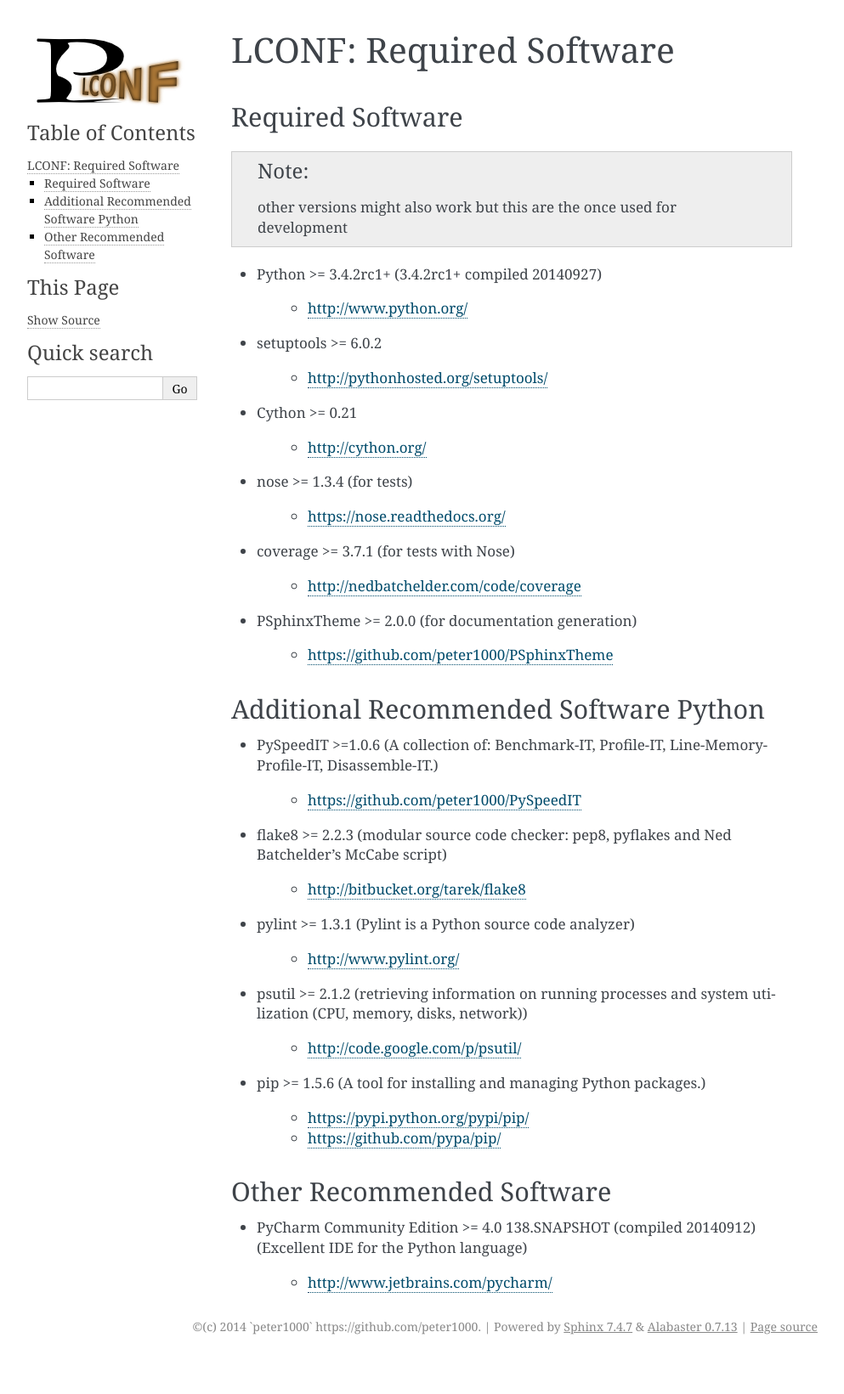
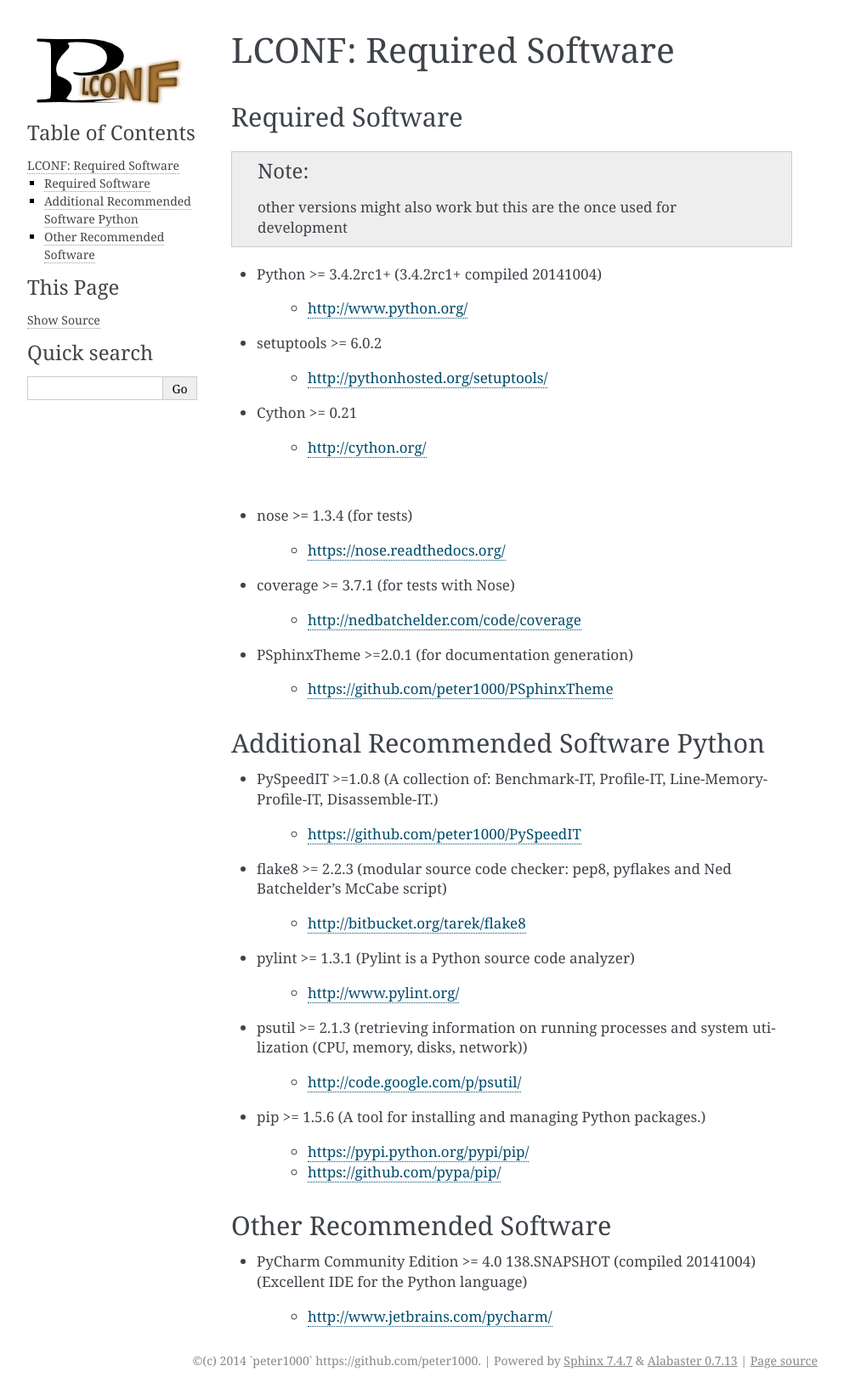
Before and after one commit to peter1000/LCONF, a Sphinx documentation site: the page built from docs/RequiredSoftware.rst, in a window 1280 px wide. Shown: the whole page at 85% size, without its empty margins (148-1141 px from the left). Built offline with Sphinx 7.4.7, drawn with Linux system fonts in a browser that asks for light colours; before the commit the page ends 1601 px from its top, so only the background shows below that.

```diff
--- a/README.rst
+++ b/README.rst
@@ -120,9 +120,8 @@ Projects using LCONF
 
 `projects` which make use of: **LCONF**
 
-- `HealthNutritionPlanner <https://github.com/peter1000/HealthNutritionPlanner>`_
-   Plan: weight loss, healthy diets, meals.
-
+- `PyNHEP <https://github.com/peter1000/PyNHEP>`_
+   PyNHEP: The N(utrition) and H(ealthy) E(ating) P(lanner).
 
 
 |
--- a/docs/RequiredSoftware.rst
+++ b/docs/RequiredSoftware.rst
@@ -12,7 +12,7 @@ Required Software
 
 .. note:: other versions might also work but this are the once used for development
 
-- Python >= 3.4.2rc1+ (3.4.2rc1+  compiled 20140927)
+- Python >= 3.4.2rc1+ (3.4.2rc1+  compiled 20141004)
 
    - `<http://www.python.org/>`_
 
@@ -24,6 +24,7 @@ Required Software
 
    - `<http://cython.org/>`_
 
+|
 
 - nose >= 1.3.4  (for tests)
 
@@ -33,7 +34,7 @@ Required Software
 
    - `<http://nedbatchelder.com/code/coverage>`_
 
-- PSphinxTheme >= 2.0.0  (for documentation generation)
+- PSphinxTheme >=2.0.1  (for documentation generation)
 
    - `<https://github.com/peter1000/PSphinxTheme>`_
 
@@ -41,7 +42,7 @@ Required Software
 Additional Recommended Software Python
 ======================================
 
-- PySpeedIT >=1.0.6  (A collection of: Benchmark-IT, Profile-IT, Line-Memory-Profile-IT, Disassemble-IT.)
+- PySpeedIT >=1.0.8  (A collection of: Benchmark-IT, Profile-IT, Line-Memory-Profile-IT, Disassemble-IT.)
 
    - `<https://github.com/peter1000/PySpeedIT>`_
 
@@ -53,7 +54,7 @@ Additional Recommended Software Python
 
    - `<http://www.pylint.org/>`_
 
-- psutil >= 2.1.2  (retrieving information on running processes and system utilization (CPU, memory, disks, network))
+- psutil >= 2.1.3  (retrieving information on running processes and system utilization (CPU, memory, disks, network))
 
    - `<http://code.google.com/p/psutil/>`_
 
@@ -66,6 +67,6 @@ Additional Recommended Software Python
 Other Recommended Software
 ==========================
 
-- PyCharm Community Edition >= 4.0 138.SNAPSHOT (compiled 20140912)  (Excellent IDE for the Python language)
+- PyCharm Community Edition >= 4.0 138.SNAPSHOT (compiled 20141004)  (Excellent IDE for the Python language)
 
    - `<http://www.jetbrains.com/pycharm/>`_
--- a/docs/index.rst
+++ b/docs/index.rst
@@ -163,5 +163,5 @@ Projects using LCONF
 
 Known `projects` which make use of: **LCONF**
 
-- `HealthNutritionPlanner <https://github.com/peter1000/HealthNutritionPlanner>`_
-   Plan: weight loss, healthy diets, meals.
+- `PyNHEP <https://github.com/peter1000/PyNHEP>`_
+   PyNHEP: The N(utrition) and H(ealthy) E(ating) P(lanner).
--- a/requirements.txt
+++ b/requirements.txt
@@ -6,4 +6,4 @@ Cython>=0.21
 # extras
 nose>=1.3.4
 coverage>=3.7.1
-PSphinxTheme>=2.0.0
+PSphinxTheme>=2.0.1
```
Also changed, not shown: CHANGELOG.rst (+15 -0 lines), 1 other file.
